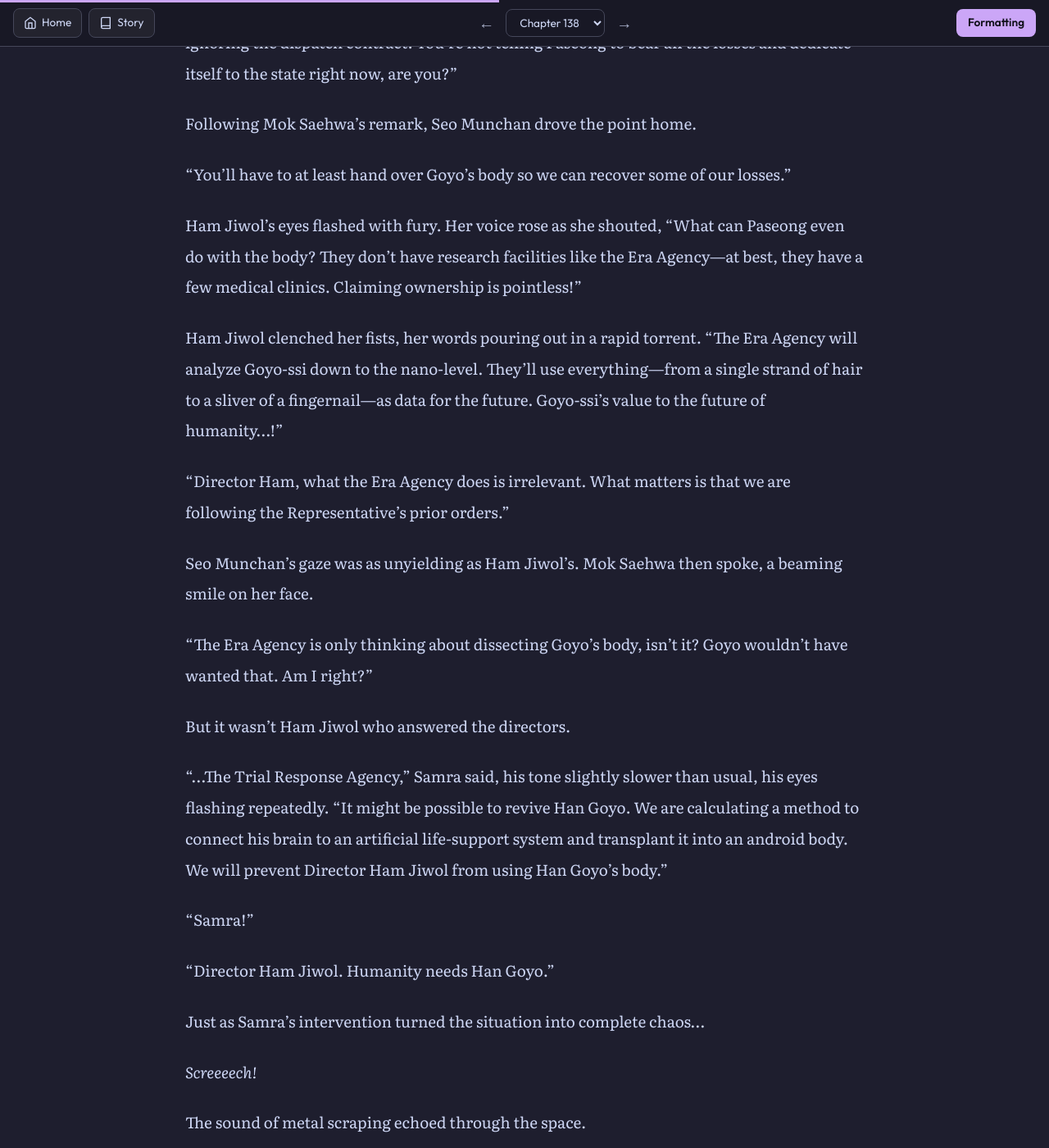
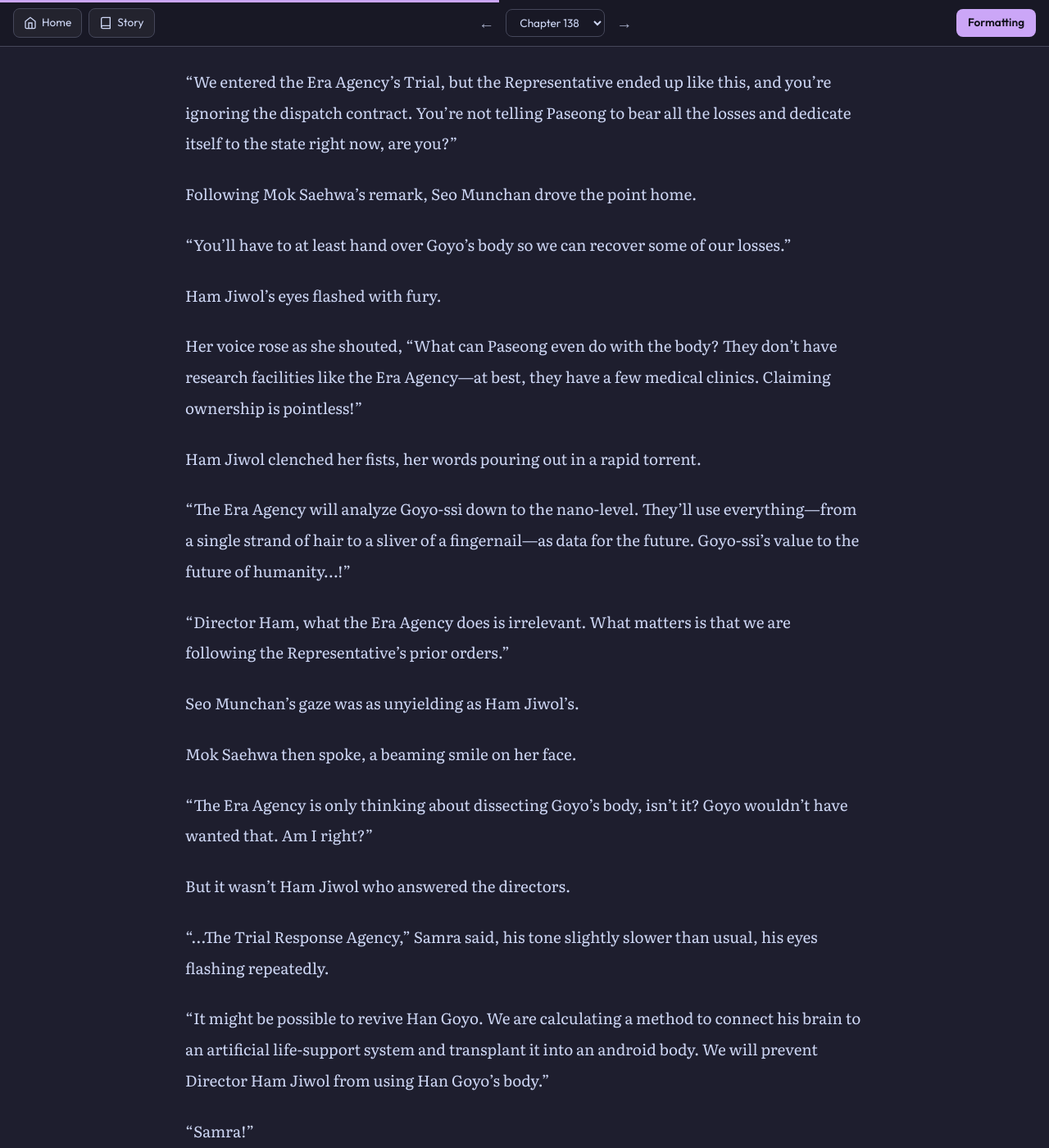
Before and after one commit to soleumn/soleumn.github.io, a Jekyll site: the page built from _posts/eoshinki/2026-09-01-ch27.md, in a window 1280 px wide and 1400 px high, scrolled down 7379 px. Shown: the whole window at 82% size. Built offline with Jekyll 4.4.1, drawn with Linux system fonts in a browser that asks for light colours; some web fonts are replaced; comment, search, counter and statistics services are not loaded; some of the changed text lies outside the part shown.

Commit message:
Update 2026-09-01-ch27.md

```diff
--- a/_posts/eoshinki/2026-09-01-ch27.md
+++ b/_posts/eoshinki/2026-09-01-ch27.md
@@ -103,9 +103,13 @@ Je Hyun-oh, poised for combat, flexed his metallic hand with a sharp* clack*.
 
 Before him, Ham Jiwol of the Research Analysis Headquarters and the directors of Paseong stood in a tense standoff.
 
-Unlike Mok Saehwa and Seo Munchan, who were impeccably dressed in suits, Ham Jiwol was covered in blood. She appeared to have been lightly struck by Je Hyun-oh while attempting to approach the glass pillar. Yet, despite the blade wounds all over her body, her eyes gleamed with a manic intensity.
+Unlike Mok Saehwa and Seo Munchan, who were impeccably dressed in suits, Ham Jiwol was covered in blood.
 
-A short distance away stood Chief Jang Seokyun, Lieutenant Won Taebeom, and Samra. Jang Seokyun's complexion was so ghastly that even a polite lie couldn't describe it as "good." Beside him, Won Taebeom looked somehow even worse.
+She appeared to have been lightly struck by Je Hyun-oh while attempting to approach the glass pillar. Yet, despite the blade wounds all over her body, her eyes gleamed with a manic intensity.
+
+A short distance away stood Chief Jang Seokyun, Lieutenant Won Taebeom, and Samra.
+
+Jang Seokyun's complexion was so ghastly that even a polite lie couldn't describe it as "good." Beside him, Won Taebeom looked somehow even worse.
 
 His face, which rarely betrayed any emotion, was now etched with clear despair.
 
@@ -201,19 +205,27 @@ Following Mok Saehwa's remark, Seo Munchan drove the point home.
 
 "You'll have to at least hand over Goyo's body so we can recover some of our losses."
 
-Ham Jiwol's eyes flashed with fury. Her voice rose as she shouted, "What can Paseong even do with the body? They don't have research facilities like the Era Agency—at best, they have a few medical clinics. Claiming ownership is pointless!"
+Ham Jiwol's eyes flashed with fury.
 
-Ham Jiwol clenched her fists, her words pouring out in a rapid torrent. "The Era Agency will analyze Goyo-ssi down to the nano-level. They'll use everything—from a single strand of hair to a sliver of a fingernail—as data for the future. Goyo-ssi's value to the future of humanity...!"
+Her voice rose as she shouted, "What can Paseong even do with the body? They don't have research facilities like the Era Agency—at best, they have a few medical clinics. Claiming ownership is pointless!"
+
+Ham Jiwol clenched her fists, her words pouring out in a rapid torrent.
+
+"The Era Agency will analyze Goyo-ssi down to the nano-level. They'll use everything—from a single strand of hair to a sliver of a fingernail—as data for the future. Goyo-ssi's value to the future of humanity...!"
 
 "Director Ham, what the Era Agency does is irrelevant. What matters is that we are following the Representative's prior orders."
 
-Seo Munchan's gaze was as unyielding as Ham Jiwol's. Mok Saehwa then spoke, a beaming smile on her face.
+Seo Munchan's gaze was as unyielding as Ham Jiwol's.
+
+Mok Saehwa then spoke, a beaming smile on her face.
 
 "The Era Agency is only thinking about dissecting Goyo's body, isn't it? Goyo wouldn't have wanted that. Am I right?"
 
 But it wasn't Ham Jiwol who answered the directors.
 
-"...The Trial Response Agency," Samra said, his tone slightly slower than usual, his eyes flashing repeatedly. "It might be possible to revive Han Goyo. We are calculating a method to connect his brain to an artificial life-support system and transplant it into an android body. We will prevent Director Ham Jiwol from using Han Goyo's body."
+"...The Trial Response Agency," Samra said, his tone slightly slower than usual, his eyes flashing repeatedly.
+
+"It might be possible to revive Han Goyo. We are calculating a method to connect his brain to an artificial life-support system and transplant it into an android body. We will prevent Director Ham Jiwol from using Han Goyo's body."
 
 "Samra!"
 
@@ -334,7 +346,9 @@ I stared at the ending for a while before moving to the next window.
 
 Mr. Black Block was still watching closely, and surprisingly, my recognition had risen by 9%.
 
-I was stunned that I had reached double digits in an instant. It seemed that facing a god, even if only for a brief moment, had earned me a huge bonus.
+I was stunned that I had reached double digits in an instant.
+
+It seemed that facing a god, even if only for a brief moment, had earned me a huge bonus.
 
 <div class="system-window" style="text-align: center;">
   <div class="system-content">
```
